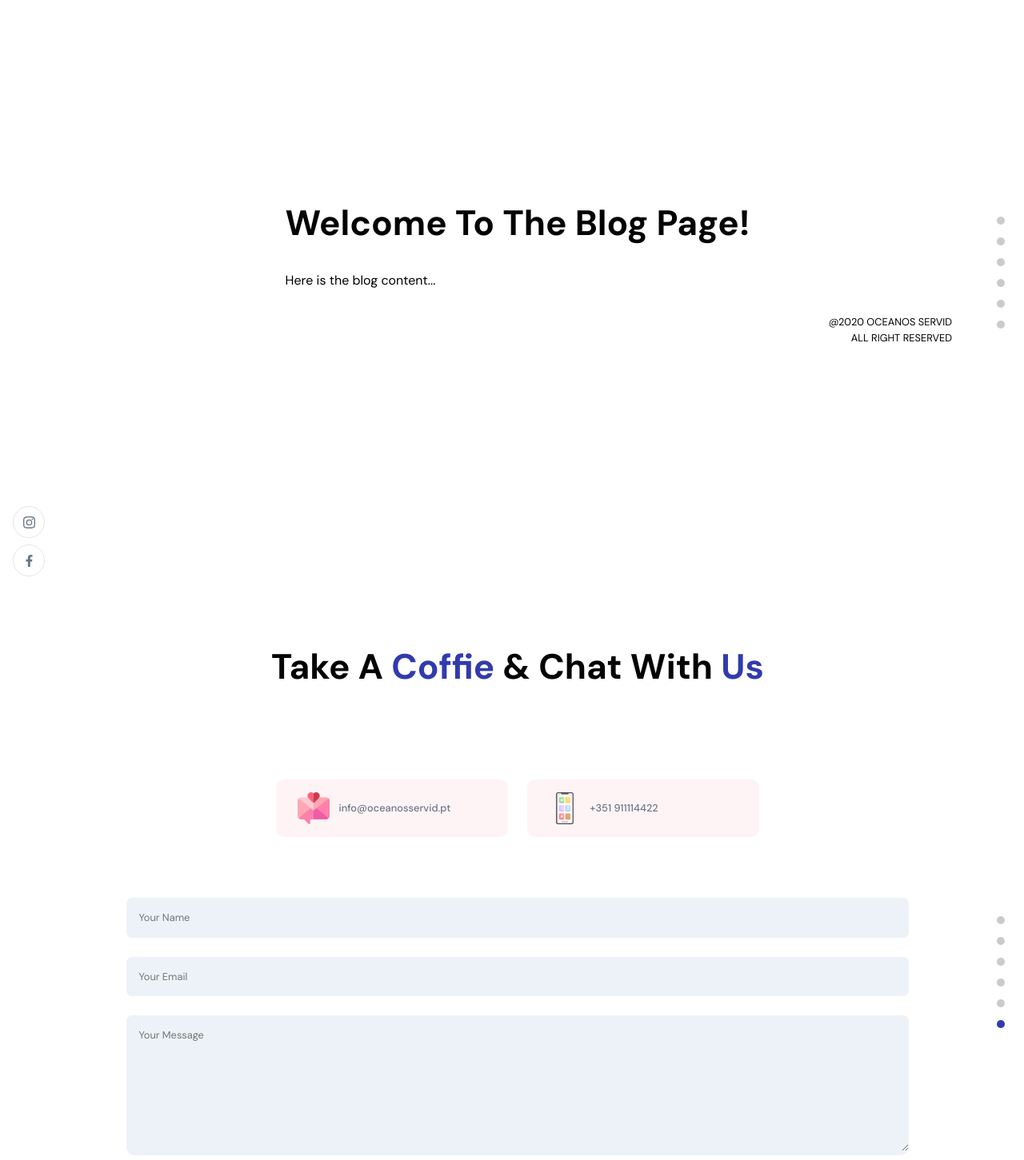
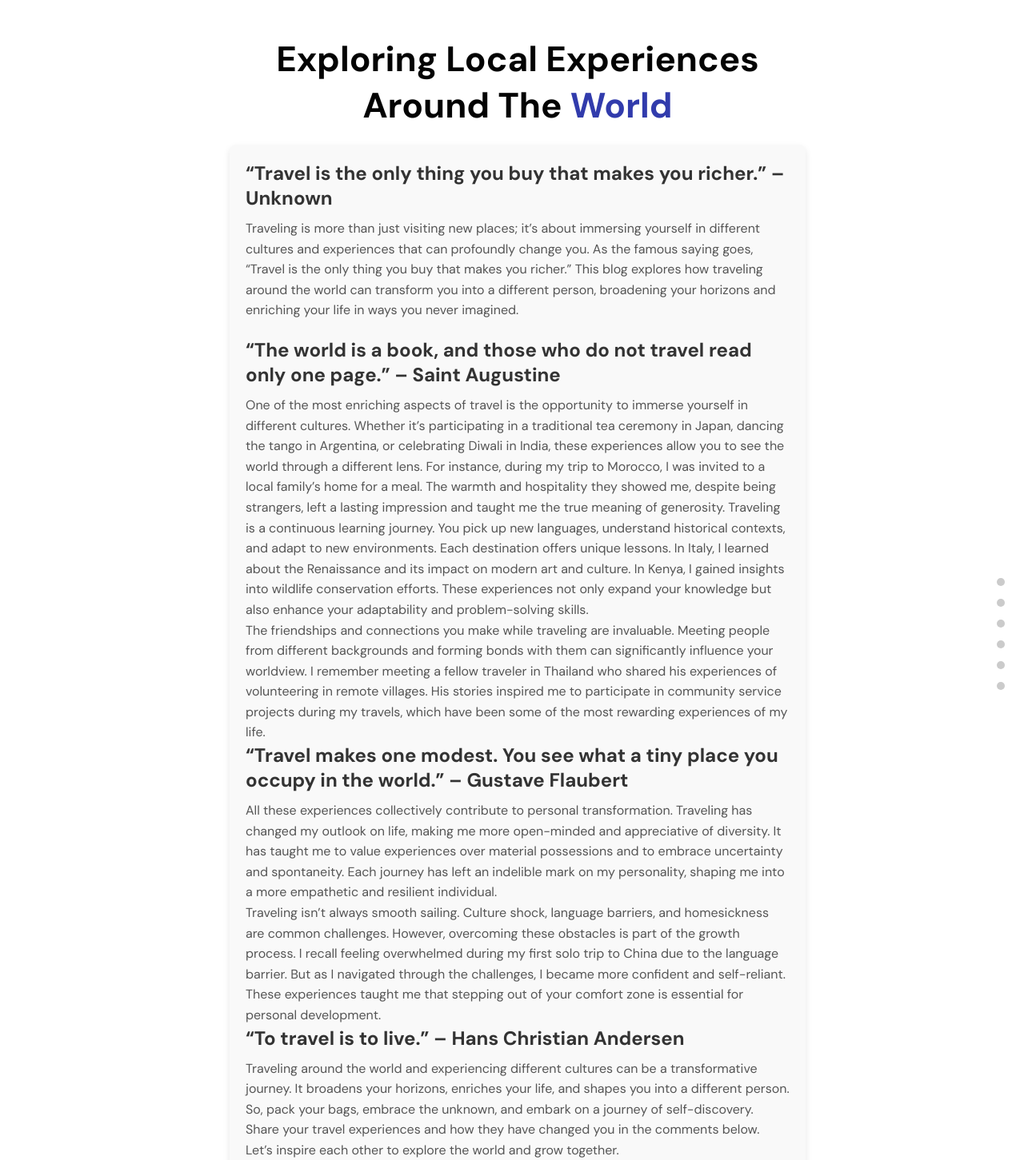
Before and after one commit to martinzx13/oceanosservid, a React (Create React App) app: page /blog in a window 1280 px wide. Shown: the part 59-1510 px from the top of the page at 80% size. Built offline with nearby package versions, Linux system fonts and the light colour scheme.

Commit message:
(update) the blog section and the starting part

```diff
--- a/src/components/NavigationDots.jsx
+++ b/src/components/NavigationDots.jsx
@@ -1,12 +1,13 @@
 import React from "react";
+import { Link } from "react-router-dom"; // Import Link from react-router-dom
 
 const NavigationDots = ({ active }) => {
   return (
     <div className="app__navigation">
       {["home", "about", "work", "skills", "our team", "contact"].map(
         (item, index) => (
-          <a
-            href={`#${item}`}
+          <Link
+            to={`/${item === "our team" ? "team" : item}`} // Map "our team" to "team" for routing
             key={item + index}
             className="app__navigation-dot"
             style={active === item ? { backgroundColor: "#313BAC" } : {}}
--- a/src/container/Blog/Blog.jsx
+++ b/src/container/Blog/Blog.jsx
@@ -1,19 +1,101 @@
-import React from 'react';
-import { AppWrap, MotionWrap } from '../../wrapper'; // Assuming they are in the wrapper directory
-import './Blog.scss';
+import React from "react";
+import { AppWrap, MotionWrap } from "../../wrapper";
+import "./Blog.scss"; // Make sure to style this
 
 const Blog = () => {
   return (
-    <div>
-      <h1 className="head-text">Welcome to the Blog Page!</h1>
-      <p>Here is the blog content...</p>
+    <div className="app__blog">
+      <h2 className="head-text">
+        Exploring Local Experiences Around the <span>World</span>
+      </h2>
+      <div className="app__blog-content">
+        <section className="app__blog-section">
+          <h3 className="section-title">
+            “Travel is the only thing you buy that makes you richer.” – Unknown
+          </h3>
+          <p className="section-text">
+            Traveling is more than just visiting new places; it’s about
+            immersing yourself in different cultures and experiences that can
+            profoundly change you. As the famous saying goes, “Travel is the
+            only thing you buy that makes you richer.” This blog explores how
+            traveling around the world can transform you into a different
+            person, broadening your horizons and enriching your life in ways you
+            never imagined.
+          </p>
+          {/* </section> */}
+          {/* {/* <section className="app__blog-section"> */}
+          <br></br>
+          <h3 className="section-title">
+            “The world is a book, and those who do not travel read only one
+            page.” – Saint Augustine
+          </h3>
+          <p className="section-text">
+            One of the most enriching aspects of travel is the opportunity to
+            immerse yourself in different cultures. Whether it’s participating
+            in a traditional tea ceremony in Japan, dancing the tango in
+            Argentina, or celebrating Diwali in India, these experiences allow
+            you to see the world through a different lens. For instance, during
+            my trip to Morocco, I was invited to a local family’s home for a
+            meal. The warmth and hospitality they showed me, despite being
+            strangers, left a lasting impression and taught me the true meaning
+            of generosity. Traveling is a continuous learning journey. You pick
+            up new languages, understand historical contexts, and adapt to new
+            environments. Each destination offers unique lessons. In Italy, I
+            learned about the Renaissance and its impact on modern art and
+            culture. In Kenya, I gained insights into wildlife conservation
+            efforts. These experiences not only expand your knowledge but also
+            enhance your adaptability and problem-solving skills.
+            <br></br>
+            The friendships and connections you make while traveling are
+            invaluable. Meeting people from different backgrounds and forming
+            bonds with them can significantly influence your worldview. I
+            remember meeting a fellow traveler in Thailand who shared his
+            experiences of volunteering in remote villages. His stories inspired
+            me to participate in community service projects during my travels,
+            which have been some of the most rewarding experiences of my life.
+          </p>
+          {/* </section> */}
+          {/* <section className="app__blog-section"> */}
+          <h3 className="section-title">
+            “Travel makes one modest. You see what a tiny place you occupy in
+            the world.” – Gustave Flaubert
+          </h3>
+          <p className="section-text">
+            All these experiences collectively contribute to personal
+            transformation. Traveling has changed my outlook on life, making me
+            more open-minded and appreciative of diversity. It has taught me to
+            value experiences over material possessions and to embrace
+            uncertainty and spontaneity. Each journey has left an indelible mark
+            on my personality, shaping me into a more empathetic and resilient
+            individual.
+            <br></br>
+            Traveling isn’t always smooth sailing. Culture shock, language
+            barriers, and homesickness are common challenges. However,
+            overcoming these obstacles is part of the growth process. I recall
+            feeling overwhelmed during my first solo trip to China due to the
+            language barrier. But as I navigated through the challenges, I
+            became more confident and self-reliant. These experiences taught me
+            that stepping out of your comfort zone is essential for personal
+            development.
+          </p>
+          {/* </section> */}
+          {/* <section className="app__blog-section"> */}
+          <h3 className="section-title">
+            “To travel is to live.” – Hans Christian Andersen
+          </h3>
+          <p className="section-text">
+            Traveling around the world and experiencing different cultures can
+            be a transformative journey. It broadens your horizons, enriches
+            your life, and shapes you into a different person. So, pack your
+            bags, embrace the unknown, and embark on a journey of
+            self-discovery. Share your travel experiences and how they have
+            changed you in the comments below. Let’s inspire each other to
+            explore the world and grow together.
+          </p>
+        </section>
+      </div>
     </div>
   );
 };
 
-// Exporting with AppWrap and MotionWrap for consistency
-export default AppWrap(
-  MotionWrap(Blog, 'app__blog'),
-  'blog',
-  'app__whitebg'
-);
+export default AppWrap(MotionWrap(Blog, "app__blog"), "blog", "app__whitebg");
--- a/src/container/Blog/Blog.scss
+++ b/src/container/Blog/Blog.scss
@@ -1,36 +1,36 @@
-.blog {
-    padding: 2rem;
+.app__blog {
+  padding: 20px;
   max-width: 800px;
   margin: 0 auto;
 }
 
 .head-text {
+  font-size: 2rem;
+  margin-bottom: 20px;
   text-align: center;
-    font-size: 2rem;
-    margin-bottom: 2rem;
 }
 
-  .blog__post {
-    margin-bottom: 2rem;
-    padding: 1rem;
+.app__blog-content {
+  display: flex;
+  flex-direction: column;
+  gap: 20px;
+}
+
+.app__blog-section {
   background: #f9f9f9;
   border-radius: 8px;
+  padding: 20px;
   box-shadow: 0 4px 8px rgba(0, 0, 0, 0.1);
 }
 
-  .blog__image {
-    width: 100%;
-    height: auto;
-    border-radius: 8px;
-    margin-bottom: 1rem;
+.section-title {
+  font-size: 1.5rem;
+  margin-bottom: 10px;
+  color: #333;
 }
 
-  .blog__title {
-    font-size: 1.5rem;
-    margin-bottom: 1rem;
+.section-text {
+  font-size: 1rem;
+  color: #555;
+  line-height: 1.6;
 }
-
-  .blog__content {
-    font-size: 1rem;
-    color: #333;
-  }
```
Lines whose indentation alone changed are shown as unchanged.
